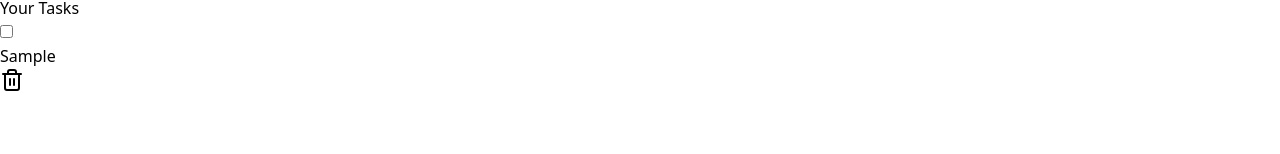
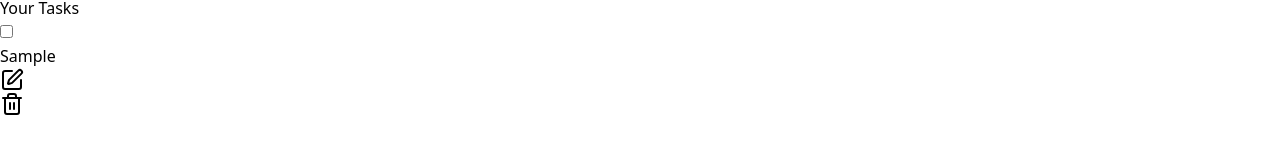
Before and after one commit to bolanpartik/task-expo, a React (Vite) app: page / in a window 1280 px wide. Both pictures are taken after typing "Sample" into the empty fields and a click on the button "Add Todo". Shown: the part 184-338 px from the top of the page. Built offline with nearby package versions, Linux system fonts and the light colour scheme.

Commit message:
add edit todo functionality

```diff
--- a/src/components/TodoItem.jsx
+++ b/src/components/TodoItem.jsx
@@ -1,3 +1,4 @@
+import { SquarePen } from 'lucide-react'
 import { Trash2 } from 'lucide-react';
 import { useEffect, useState } from "react"
 
@@ -5,6 +6,17 @@ export default function TodoItem({ allTodos, id, setAllTodos }) {
 
     const [currTodo, setCurrTodo] = useState(allTodos.find(t => t.id ==id))
     const [isTodoCompleted, setIsTodoCompleted] = useState(currTodo.isCompleted)
+
+    const handleEdit = () => {
+
+        const res = prompt('Enter the edited task.')
+        if (res == null || res == '') {
+            alert('Enter a valid Todo')
+        }
+        else {
+            setCurrTodo((prev) => ({ ...prev, title: res }))
+        }
+    }
 
     useEffect(() => {
         setCurrTodo((prevTodo) => ({ ...prevTodo, isCompleted: isTodoCompleted }));
@@ -28,6 +40,9 @@ export default function TodoItem({ allTodos, id, setAllTodos }) {
                 onChange={handleChange}
             />
             <p>{currTodo.title}</p>
+            <SquarePen
+                onClick={handleEdit}
+            />
             <Trash2
                 onClick={handleDelete}
             />
```
